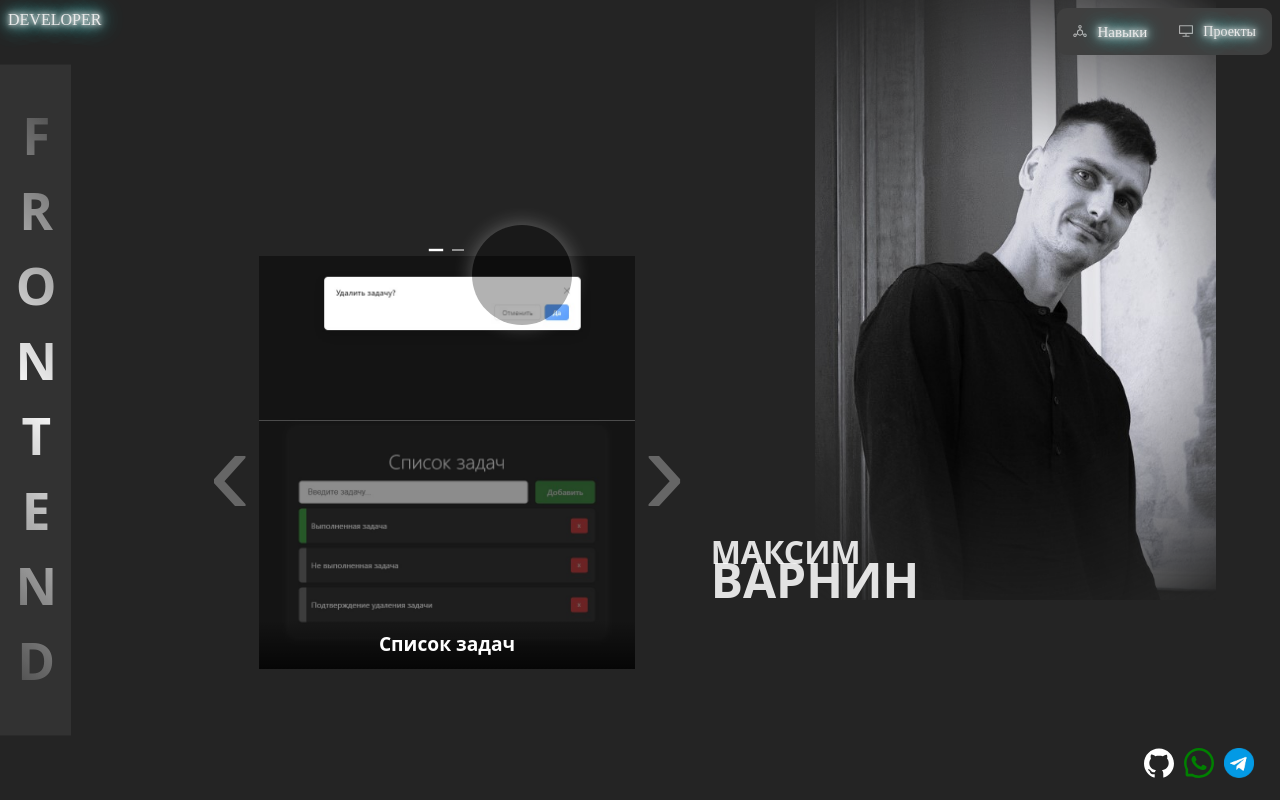
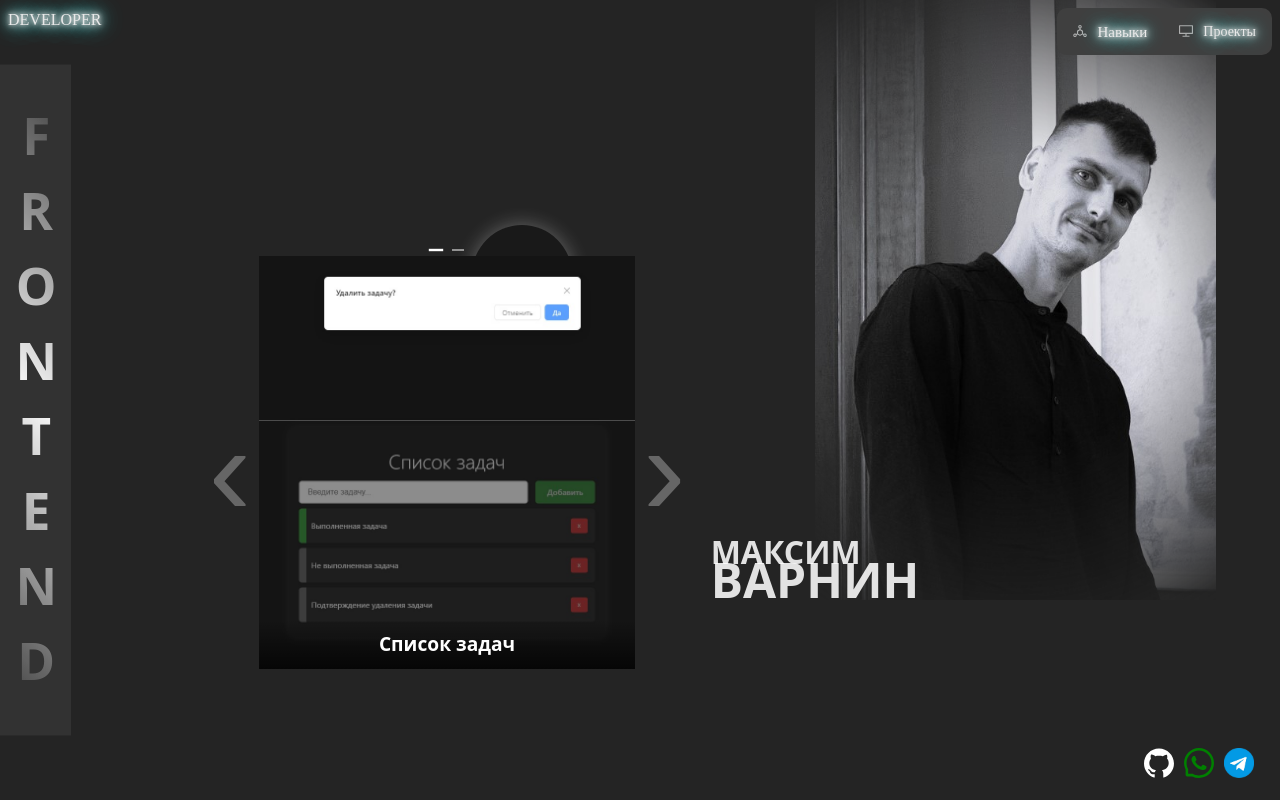
Before and after one commit to Mksm1929/website-, a React (Vite) app: page / in a window 1280 px wide. Built offline with nearby package versions, Linux system fonts and the light colour scheme; a web font is replaced by a local one.

Commit message:
наложение z-inddex перпятствовало нажатию кнопок меню

```diff
--- a/src/page/Home/FlyingBall/FlyingBall.css
+++ b/src/page/Home/FlyingBall/FlyingBall.css
@@ -4,7 +4,7 @@
     right: 0;
     width: 99vw;
     height: 100vh;
-    z-index: 1;
+    z-index: -1;
 }
 
 .dvd-text {
```
